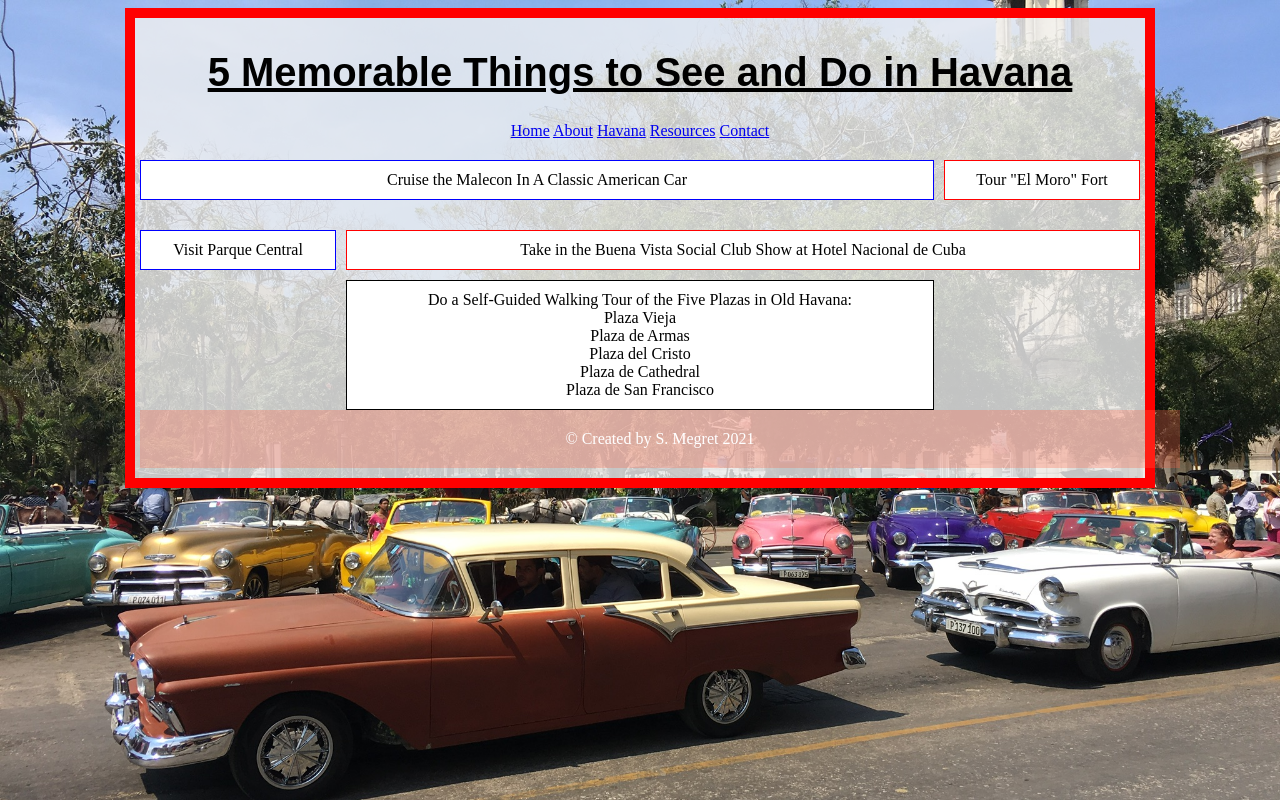
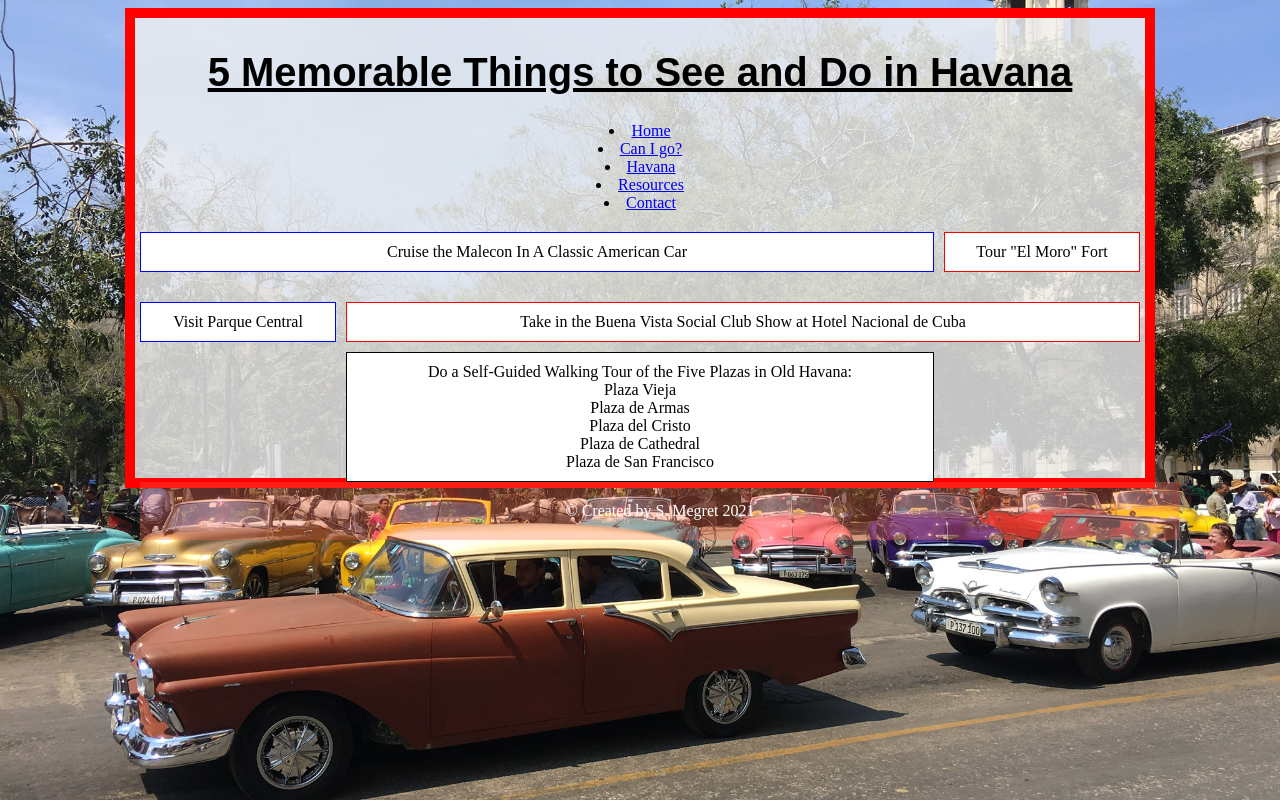
Before and after one commit to Smegret/final_website_cuba, a plain HTML site: page havana.html in a window 1280 px wide. Drawn offline with Linux system fonts and the light colour scheme.

Commit message:
updated nav links.names

```diff
--- a/havana.html
+++ b/havana.html
@@ -83,11 +83,11 @@
       <div id="container">
       <header><h1><u>5 Memorable Things to See and Do in Havana</u></h1></header>
       <nav>
-        <a href="index.html">Home</a>
-        <a href="about.html">About</a>
-        <a href="havana.html">Havana</a>
-        <a href="resources.html">Resources</a>
-        <a href="contact.html">Contact</a>
+        <li><a href="index.html">Home</a></li>
+        <li><a href="about.html">Can I go?</a></li>
+        <li><a href="havana.html">Havana</a></li>
+        <li><a href="resources.html">Resources</a></li>
+        <li><a href="contact.html">Contact</a></li>
       </nav>
 
       <nav>
```
Also changed, not shown: index.html (+2 -2 lines).
